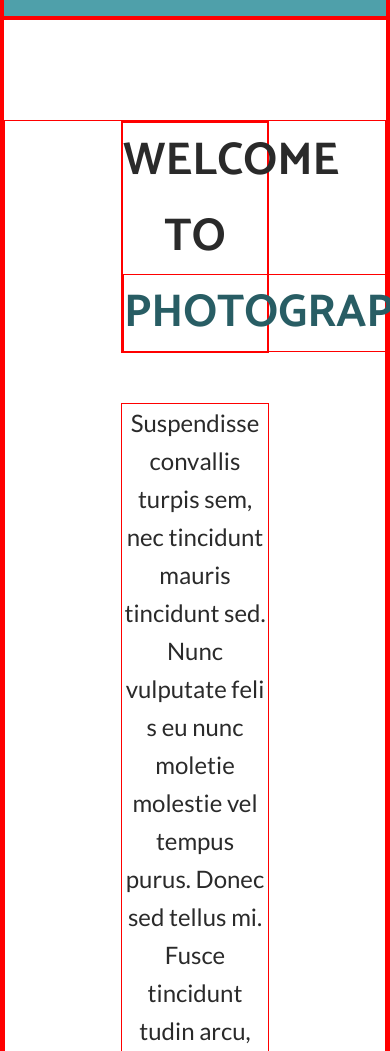
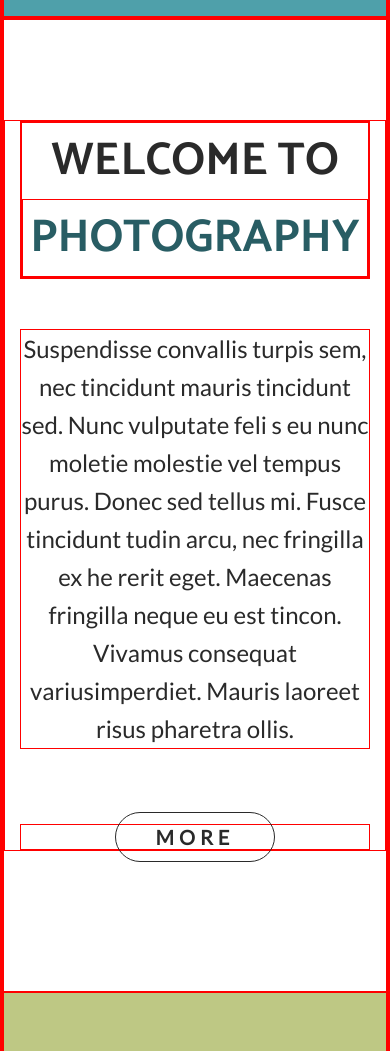
Before and after one commit to PhilippeSwing/Bootcamp--Project2, a plain HTML site: page index.html in a window 390 px wide. Shown: the part 1020-2071 px from the top of the page. Drawn offline with Linux system fonts and the light colour scheme.

Commit message:
Complete responsive styling for the Welcome section.

```diff
--- a/styles/partials/_welcome.scss
+++ b/styles/partials/_welcome.scss
@@ -19,3 +19,27 @@
 .welcome-button {
     margin-top: 75px;
 }
+
+// ========================
+// RESPONSIVE DESIGN
+// **Portrait tablet and small desktops**
+@media (max-width: 940px) {
+    .welcome-container {
+        padding: 0px 30px;
+    }
+}
+
+// **Landscape phone to portrait tablet**
+@media (max-width: 767px) {
+    .welcome-header {
+        display: flex;
+        flex-direction: column;
+    }
+}
+
+// **Landscape phones and down**
+@media (max-width: 480px) {
+    .welcome-container {
+        padding: 0px 15px;
+    }
+}
```
Also changed, not shown: styles/partials/_services.scss (+17 -0 lines), styles/styles.css.
